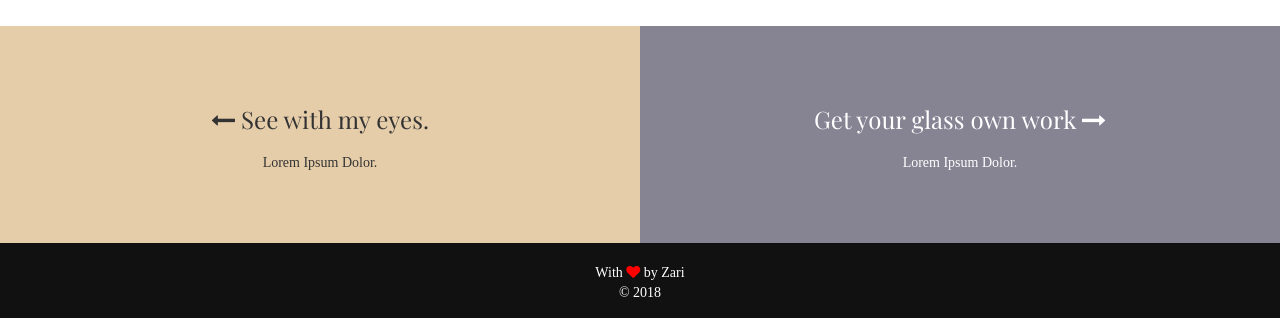
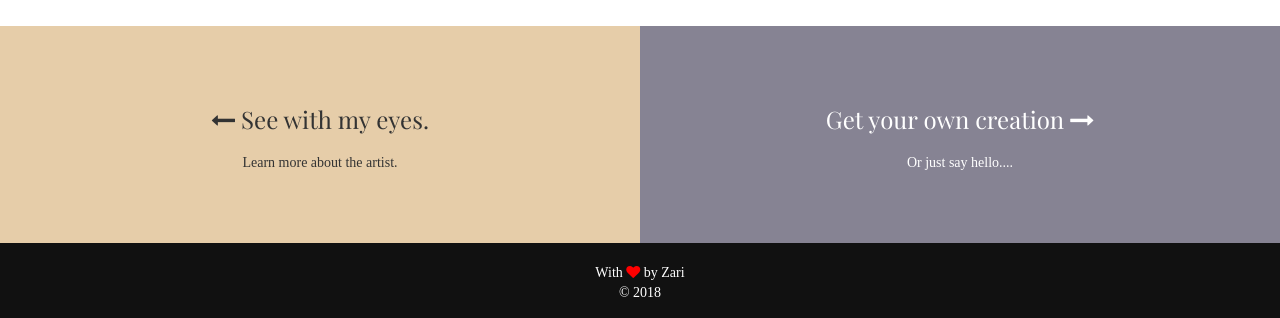
Before and after one commit to sarironnback/zari, a Django app: page /thankyou/ in a window 1280 px wide. Shown: the part 557-875 px from the top of the page. Run offline with Django 3.2, Linux system fonts and the light colour scheme; some libraries are stand-ins or nearby versions; some web fonts are replaced.

Commit message:
Update thankyou.html

```diff
--- a/pages/templates/thankyou.html
+++ b/pages/templates/thankyou.html
@@ -38,7 +38,7 @@
                 <div class="row">
                     <a href="{% url 'about' %}">
                         <h3><i class="fa fa-long-arrow-left" aria-hidden="true"></i> See with my eyes.</h3>
-                        <p>Lorem Ipsum Dolor.</p>
+                        <p>Learn more about the artist.</p>
                     </a>
                 </div>
             </div>
@@ -46,8 +46,8 @@
             <div class="block-informations block-informations-2 col-lg-6 col-md-6 col-sm-12 col-xs-12">
                 <div class="row">
                     <a href="{% url 'contact' %}">
-                        <h3>Get your glass own work <i class="fa fa-long-arrow-right" aria-hidden="true"></i></h3>
-                        <p>Lorem Ipsum Dolor.</p>
+                        <h3>Get your own creation <i class="fa fa-long-arrow-right" aria-hidden="true"></i></h3>
+                        <p>Or just say hello....</p>
                     </a>
                 </div>
             </div>
```
